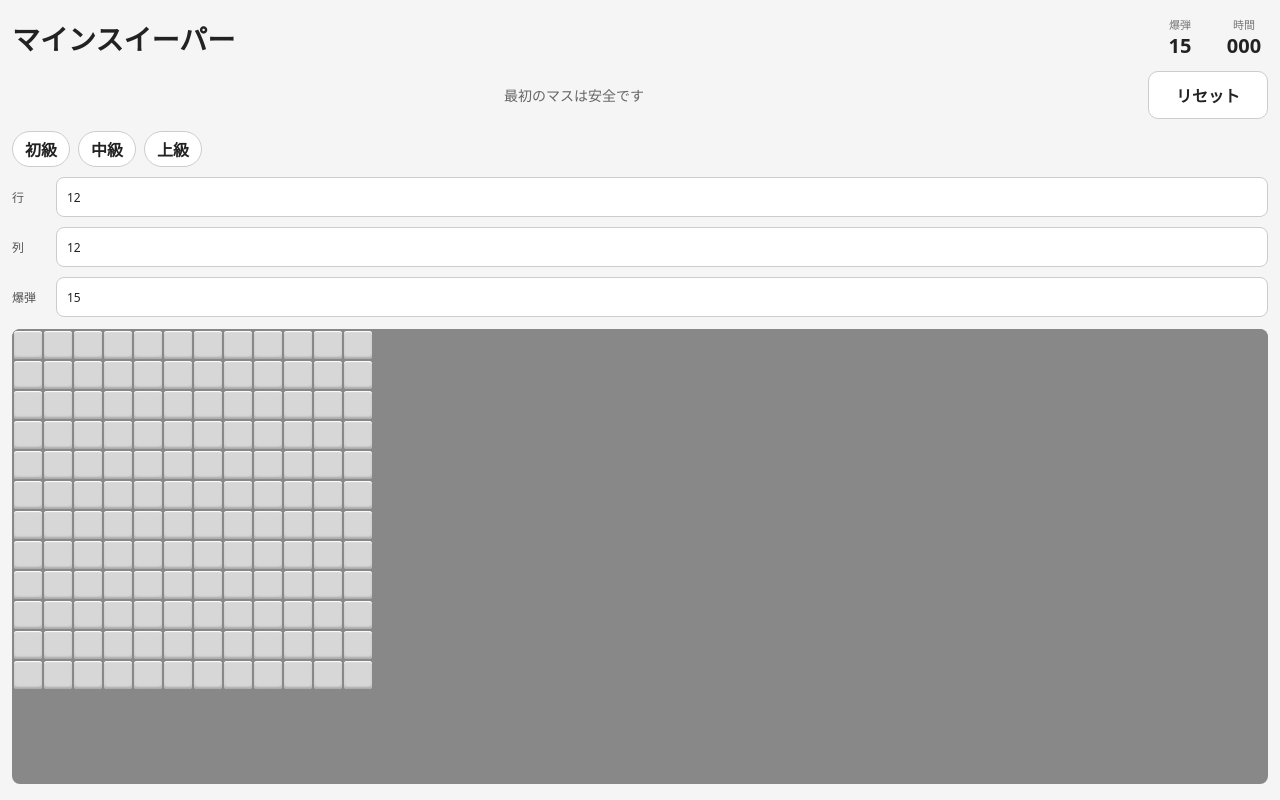
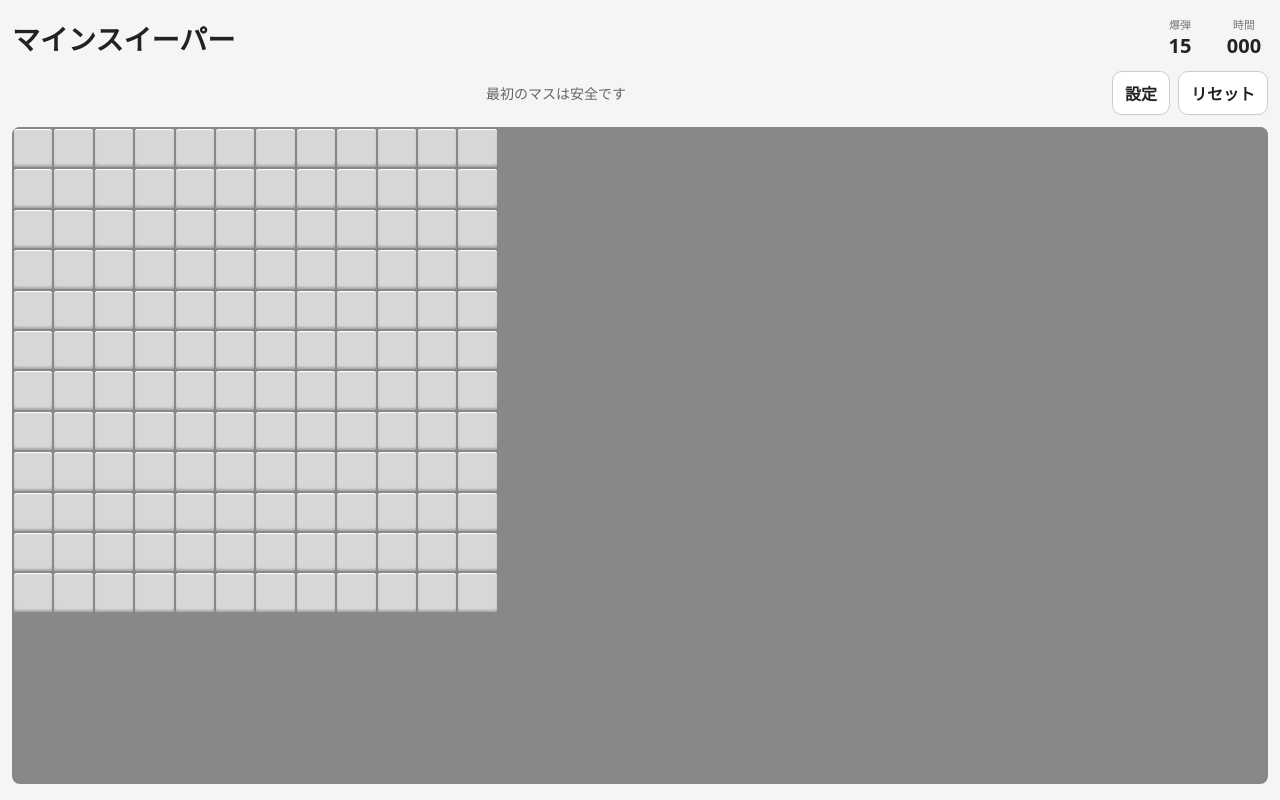
Before and after one commit to noimica/minesweeper-pwa, a React (Vite) app: page / in a window 1280 px wide. Built offline with nearby package versions, Linux system fonts and the light colour scheme.

Commit message:
設定のダイアログ化

```diff
--- a/src/App.tsx
+++ b/src/App.tsx
@@ -5,8 +5,8 @@ import {
   DEFAULT_COLS,
   DEFAULT_MINES,
   DEFAULT_ROWS,
+  openCell,
   toggleFlag,
-  openCell,
   type BoardConfig,
   type Cell,
   type GameStatus,
@@ -14,9 +14,9 @@ import {
 
 const MIN_ZOOM = 0.75;
 const MAX_ZOOM = 2.5;
-const BASE_CELL_SIZE = 28;
+const BASE_CELL_SIZE = 32;
 
-const BOARD_PRESETS = [
+const PRESET_OPTIONS = [
   { label: "初級", rows: 16, cols: 16, mines: 10 },
   { label: "中級", rows: 16, cols: 30, mines: 99 },
   { label: "上級", rows: 48, cols: 24, mines: 256 },
@@ -34,14 +34,19 @@ function getTouchDistance(
 }
 
 function App() {
-  const [settings, setSettings] = useState<BoardConfig>(() =>
-    clampBoardConfig(DEFAULT_ROWS, DEFAULT_COLS, DEFAULT_MINES)
+  const initialConfig = useMemo(
+    () => clampBoardConfig(DEFAULT_ROWS, DEFAULT_COLS, DEFAULT_MINES),
+    []
   );
+
+  const [boardConfig, setBoardConfig] = useState<BoardConfig>(initialConfig);
   const [board, setBoard] = useState<Cell[][]>(() => createBoard(DEFAULT_ROWS, DEFAULT_COLS));
   const [status, setStatus] = useState<GameStatus>("playing");
   const [firstMove, setFirstMove] = useState(true);
   const [elapsed, setElapsed] = useState(0);
-  const [zoom, setZoom] = useState(1);
+  const [zoom, setZoom] = useState(1.2);
+  const [showSettings, setShowSettings] = useState(false);
+  const [draftConfig, setDraftConfig] = useState<BoardConfig>(initialConfig);
   const longPressTimerRef = useRef<number | null>(null);
   const suppressClickRef = useRef(false);
   const pinchDistanceRef = useRef<number | null>(null);
@@ -57,9 +62,9 @@ function App() {
     return () => window.clearInterval(id);
   }, [status, firstMove]);
 
-  function applyBoardSettings(nextSettings: BoardConfig) {
-    const normalized = clampBoardConfig(nextSettings.rows, nextSettings.cols, nextSettings.mines);
-    setSettings(normalized);
+  function applyBoardSettings(nextConfig: BoardConfig) {
+    const normalized = clampBoardConfig(nextConfig.rows, nextConfig.cols, nextConfig.mines);
+    setBoardConfig(normalized);
     setBoard(createBoard(normalized.rows, normalized.cols));
     setStatus("playing");
     setFirstMove(true);
@@ -67,17 +72,22 @@ function App() {
   }
 
   function reset() {
-    applyBoardSettings(settings);
+    applyBoardSettings(boardConfig);
   }
 
-  function handleSettingChange(key: "rows" | "cols" | "mines", rawValue: string) {
-    const nextValue = Number.parseInt(rawValue, 10);
-    if (Number.isNaN(nextValue)) return;
+  function openSettings() {
+    setDraftConfig(boardConfig);
+    setShowSettings(true);
+  }
 
-    applyBoardSettings({
-      ...settings,
-      [key]: nextValue,
-    });
+  function applySettings() {
+    const normalized = clampBoardConfig(draftConfig.rows, draftConfig.cols, draftConfig.mines);
+    setBoardConfig(normalized);
+    setBoard(createBoard(normalized.rows, normalized.cols));
+    setStatus("playing");
+    setFirstMove(true);
+    setElapsed(0);
+    setShowSettings(false);
   }
 
   function clearLongPress() {
@@ -95,7 +105,7 @@ function App() {
 
     if (status !== "playing") return;
 
-    const result = openCell(board, row, col, firstMove, settings.mines);
+    const result = openCell(board, row, col, firstMove, boardConfig.mines);
     setBoard(result.board);
     setStatus(result.status);
     setFirstMove(result.firstMove);
@@ -165,12 +175,12 @@ function App() {
   }
 
   const cellSize = BASE_CELL_SIZE * zoom;
-  const remainingMines = Math.max(settings.mines - flags, 0);
-  const activePreset = BOARD_PRESETS.find(
+  const remainingMines = Math.max(boardConfig.mines - flags, 0);
+  const activePreset = PRESET_OPTIONS.find(
     (preset) =>
-      preset.rows === settings.rows &&
-      preset.cols === settings.cols &&
-      preset.mines === settings.mines
+      preset.rows === boardConfig.rows &&
+      preset.cols === boardConfig.cols &&
+      preset.mines === boardConfig.mines
   );
 
   return (
@@ -200,54 +210,9 @@ function App() {
           </div>
 
           <div className="controls">
-            <button onClick={reset}>リセット</button>
+            <button type="button" onClick={openSettings}>設定</button>
+            <button type="button" onClick={reset}>リセット</button>
           </div>
-        </div>
-
-        <div className="settings" aria-label="盤面設定">
-          <div className="preset-group" aria-label="難易度プリセット">
-            {BOARD_PRESETS.map((preset) => (
-              <button
-                key={preset.label}
-                type="button"
-                className={['preset', activePreset?.label === preset.label ? 'active' : ''].join(' ')}
-                onClick={() => applyBoardSettings(clampBoardConfig(preset.rows, preset.cols, preset.mines))}
-              >
-                {preset.label}
-              </button>
-            ))}
-          </div>
-
-          <label className="field">
-            <span>行</span>
-            <input
-              type="number"
-              min={5}
-              max={48}
-              value={settings.rows}
-              onChange={(event) => handleSettingChange("rows", event.target.value)}
-            />
-          </label>
-          <label className="field">
-            <span>列</span>
-            <input
-              type="number"
-              min={5}
-              max={48}
-              value={settings.cols}
-              onChange={(event) => handleSettingChange("cols", event.target.value)}
-            />
-          </label>
-          <label className="field">
-            <span>爆弾</span>
-            <input
-              type="number"
-              min={1}
-              max={Math.max(1, settings.rows * settings.cols - 9)}
-              value={settings.mines}
-              onChange={(event) => handleSettingChange("mines", event.target.value)}
-            />
-          </label>
         </div>
 
         <div
@@ -259,7 +224,7 @@ function App() {
         >
           <div
             className={`board ${status !== "playing" ? "finished" : ""}`}
-            style={{ gridTemplateColumns: `repeat(${board[0]?.length ?? settings.cols}, ${cellSize}px)` }}
+            style={{ gridTemplateColumns: `repeat(${boardConfig.cols}, ${cellSize}px)` }}
             aria-label="マインスイーパー盤面"
           >
             {board.map((line, row) =>
@@ -303,6 +268,93 @@ function App() {
           </div>
         </div>
       </section>
+
+      {showSettings && (
+        <div className="settings-overlay" onClick={() => setShowSettings(false)}>
+          <div className="settings-dialog" onClick={(event) => event.stopPropagation()}>
+            <div className="settings-header">
+              <h2>設定</h2>
+              <button type="button" className="close-button" onClick={() => setShowSettings(false)}>
+                閉じる
+              </button>
+            </div>
+
+            <div className="preset-group">
+              {PRESET_OPTIONS.map((preset) => (
+                <button
+                  key={preset.label}
+                  type="button"
+                  className={
+                    activePreset?.label === preset.label ? "preset active" : "preset"
+                  }
+                  onClick={() => setDraftConfig(clampBoardConfig(preset.rows, preset.cols, preset.mines))}
+                >
+                  {preset.label}
+                </button>
+              ))}
+            </div>
+
+            <div className="config-grid">
+              <label className="field">
+                <span>行</span>
+                <input
+                  type="number"
+                  min={5}
+                  max={48}
+                  value={draftConfig.rows}
+                  onChange={(event) =>
+                    setDraftConfig((current) => ({
+                      ...current,
+                      rows: Number(event.target.value),
+                    }))
+                  }
+                />
+              </label>
+
+              <label className="field">
+                <span>列</span>
+                <input
+                  type="number"
+                  min={5}
+                  max={48}
+                  value={draftConfig.cols}
+                  onChange={(event) =>
+                    setDraftConfig((current) => ({
+                      ...current,
+                      cols: Number(event.target.value),
+                    }))
+                  }
+                />
+              </label>
+
+              <label className="field">
+                <span>爆弾</span>
+                <input
+                  type="number"
+                  min={1}
+                  max={Math.max(1, draftConfig.rows * draftConfig.cols - 9)}
+                  value={draftConfig.mines}
+                  onChange={(event) =>
+                    setDraftConfig((current) => ({
+                      ...current,
+                      mines: Number(event.target.value),
+                    }))
+                  }
+                />
+              </label>
+            </div>
+
+            <div className="settings-actions">
+              <button type="button" className="secondary" onClick={() => setShowSettings(false)}>
+                キャンセル
+              </button>
+              <button type="button" onClick={applySettings}>
+                適用
+              </button>
+            </div>
+          </div>
+        </div>
+      )}
     </main>
   );
 }
--- a/src/game.ts
+++ b/src/game.ts
@@ -28,8 +28,8 @@ const directions = [
 ] as const;
 
 export function clampBoardConfig(rowsValue: number, colsValue: number, minesValue: number): BoardConfig {
-  const rows = Math.min(24, Math.max(5, Math.round(rowsValue)));
-  const cols = Math.min(32, Math.max(5, Math.round(colsValue)));
+  const rows = Math.min(48, Math.max(5, Math.round(rowsValue)));
+  const cols = Math.min(48, Math.max(5, Math.round(colsValue)));
   const safeCells = Math.max(1, rows * cols - 9);
   const mines = Math.min(safeCells, Math.max(1, Math.round(minesValue)));
 
--- a/src/styles.css
+++ b/src/styles.css
@@ -22,7 +22,8 @@ body {
   -webkit-tap-highlight-color: transparent;
 }
 
-button {
+button,
+input {
   font: inherit;
 }
 
@@ -86,53 +87,39 @@ h1 {
   gap: 12px;
 }
 
-.settings {
+.message {
+  min-height: 44px;
   display: grid;
-  grid-template-columns: 1fr;
-  gap: 10px;
+  place-items: center;
+  text-align: center;
+  font-size: 14px;
+  color: #666;
+  flex: 1;
 }
 
-.preset-group {
+.controls {
   display: flex;
-  flex-wrap: wrap;
   gap: 8px;
 }
 
-.preset {
-  min-height: 36px;
-  padding: 0 12px;
+.controls button,
+.close-button,
+.preset,
+.settings-actions button {
+  min-height: 44px;
   border: 1px solid #ccc;
-  border-radius: 999px;
+  border-radius: 10px;
   background: white;
   color: #222;
   font-weight: 700;
-  cursor: pointer;
+  padding: 0 12px;
 }
 
-.preset.active {
-  background: #222;
-  border-color: #222;
-  color: white;
-}
-
-.field {
-  display: grid;
-  grid-template-columns: 36px 1fr;
-  align-items: center;
-  gap: 8px;
-  font-size: 12px;
-  color: #555;
-}
-
-.field input {
-  width: 100%;
-  min-height: 40px;
-  border: 1px solid #ccc;
-  border-radius: 8px;
-  background: white;
-  color: #222;
-  font: inherit;
-  padding: 0 10px;
+.controls button:active,
+.close-button:active,
+.preset:active,
+.settings-actions button:active {
+  transform: scale(0.98);
 }
 
 .board-scroll {
@@ -209,39 +196,84 @@ h1 {
   color: #5e35b1;
 }
 
-.message {
-  min-height: 44px;
+.settings-overlay {
+  position: fixed;
+  inset: 0;
+  background: rgba(25, 25, 25, 0.45);
   display: grid;
   place-items: center;
-  text-align: center;
-  font-size: 14px;
-  color: #666;
-  flex: 1;
+  padding: 16px;
+  z-index: 50;
 }
 
-.controls {
-  display: grid;
-  min-width: 120px;
-  gap: 8px;
+.settings-dialog {
+  width: min(100%, 420px);
+  background: white;
+  border-radius: 16px;
+  padding: 16px;
+  box-shadow: 0 18px 40px rgba(0, 0, 0, 0.22);
 }
 
-.controls button {
-  min-height: 48px;
-  border: 1px solid #ccc;
-  border-radius: 10px;
-  background: white;
-  color: #222;
-  font-weight: 700;
+.settings-header {
+  display: flex;
+  justify-content: space-between;
+  align-items: center;
+  gap: 12px;
+  margin-bottom: 12px;
 }
 
-.controls button.active {
+.settings-header h2 {
+  margin: 0;
+  font-size: 22px;
+}
+
+.preset-group {
+  display: grid;
+  grid-template-columns: repeat(auto-fit, minmax(90px, 1fr));
+  gap: 8px;
+  margin-bottom: 16px;
+}
+
+.preset {
+  background: #f3f3f3;
+}
+
+.preset.active {
   background: #222;
   color: white;
   border-color: #222;
 }
 
-.controls button:active {
-  transform: scale(0.98);
+.config-grid {
+  display: grid;
+  gap: 12px;
+}
+
+.field {
+  display: grid;
+  gap: 6px;
+  color: #444;
+  font-size: 14px;
+}
+
+.field input {
+  width: 100%;
+  min-height: 44px;
+  border-radius: 10px;
+  border: 1px solid #d0d0d0;
+  padding: 0 10px;
+  font-size: 16px;
+}
+
+.settings-actions {
+  display: grid;
+  grid-template-columns: 1fr 1fr;
+  gap: 8px;
+  margin-top: 16px;
+}
+
+.settings-actions .secondary {
+  background: #f5f5f5;
 }
 
 @media (min-width: 600px) {
```
